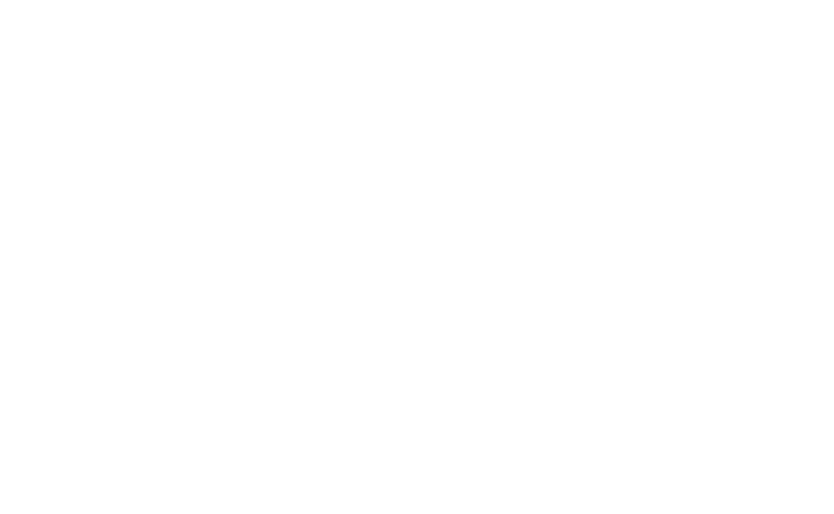
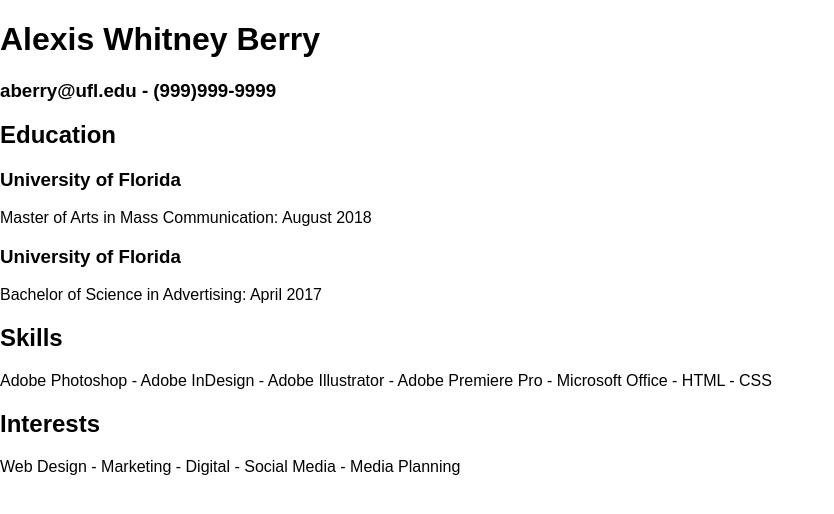
Before and after one commit to alexisberry101/project_resume_berry_alexis, a plain HTML site: page index.html in a window 1280 px wide. Shown: the whole page, without its empty margins (0-834 px from the left). Drawn offline with Linux system fonts and the light colour scheme; a web font is replaced by a local one.

Commit message:
add education, skills and interests to HTML

```diff
--- a/index.html
+++ b/index.html
@@ -2,13 +2,26 @@
 <html lang="en">
 <head>
     <meta charset="utf-8">
-    <title></title>
+    <title>Resume</title>
     <meta name="description" content="">
 
     <link rel="stylesheet" href="css/vendor/normalize.min.css">
     <link rel="stylesheet" href="css/main.css">
+    <meta name="viewport" content="width=device-width, initial-scale=1">
+    <link href="https://fonts.googleapis.com/css?family=Clicker+Script|Josefin+Sans|Josefin+Slab" rel="stylesheet">
 </head>
 <body>
+  <h1>Alexis Whitney Berry</h1>
+  <h3>aberry@ufl.edu - (999)999-9999</h3>
+  <h2>Education</h2>
+  <h3>University of Florida</h3>
+  <p>Master of Arts in Mass Communication: August 2018</p>
+  <h3>University of Florida</h3>
+  <p>Bachelor of Science in Advertising: April 2017</p>
+  <h2>Skills</h2>
+  <p>Adobe Photoshop - Adobe InDesign - Adobe Illustrator - Adobe Premiere Pro - Microsoft Office - HTML - CSS</p>
+  <h2>Interests</h2>
+  <p>Web Design - Marketing - Digital - Social Media - Media Planning</p>
 
 
 
```
